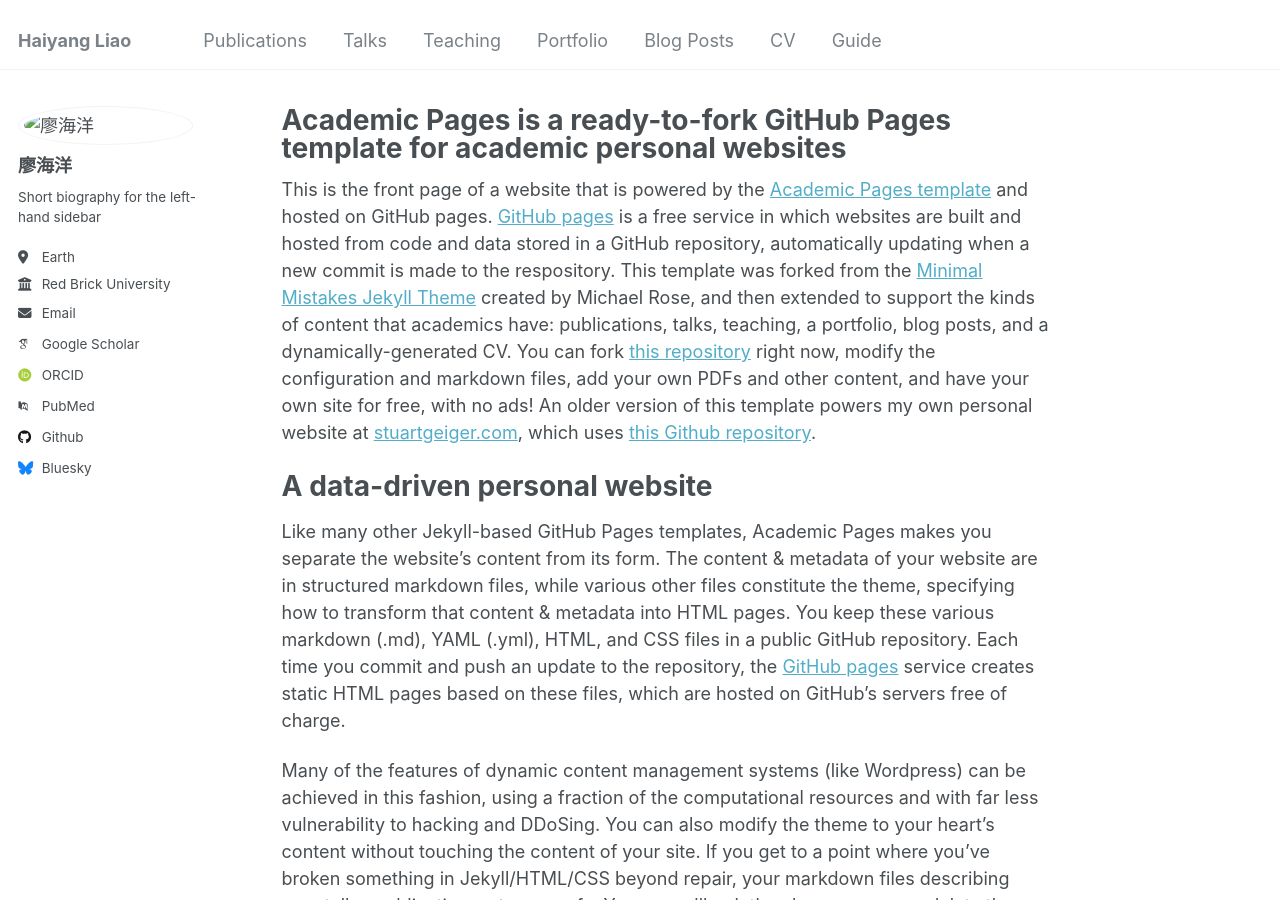
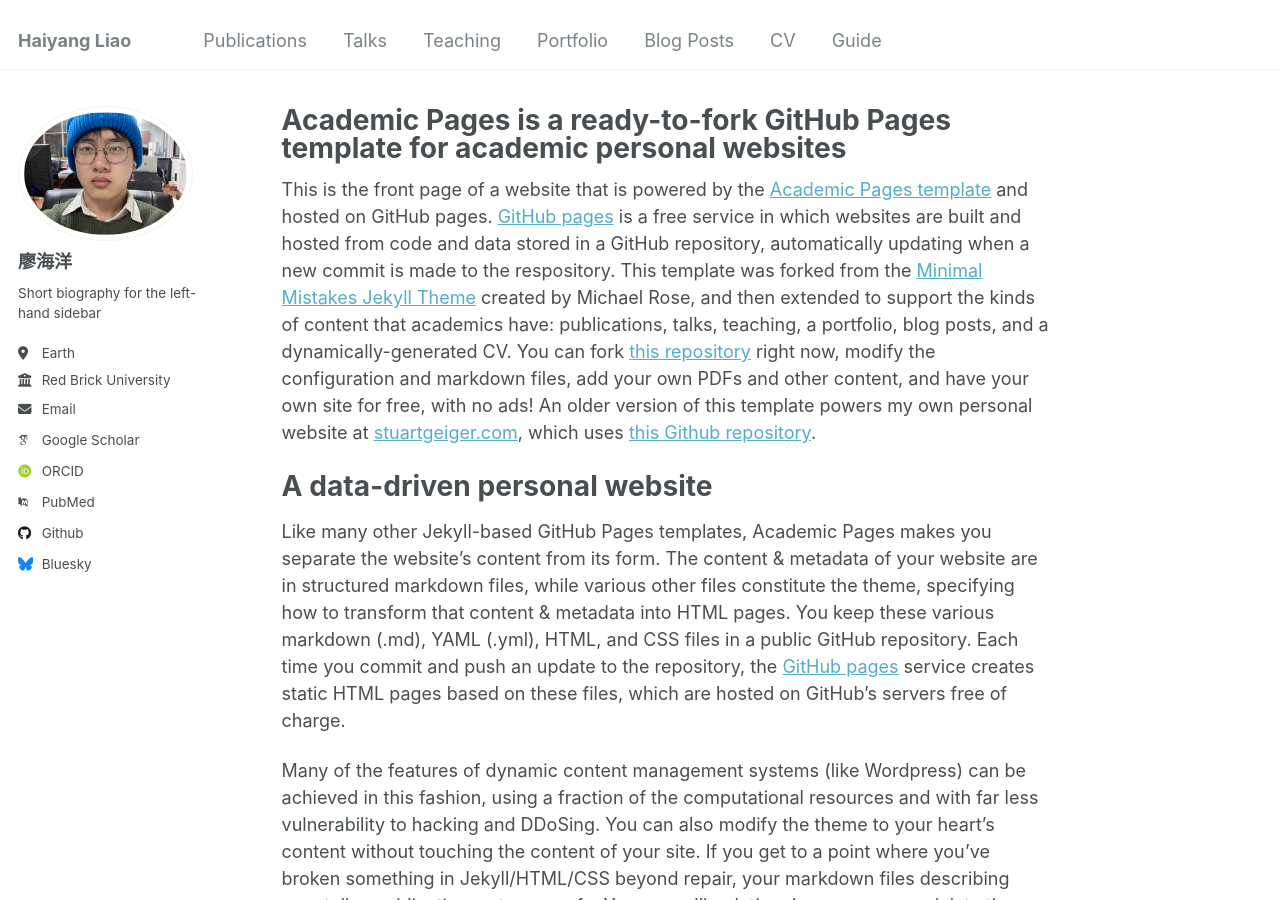
Before and after one commit to Whynot-cell/Whynot-cell.github.io, a Jekyll site: the page built from _pages/about.md, in a window 1280 px wide and 900 px high. Built offline with Jekyll 4.4.1, drawn with Linux system fonts in a browser that asks for light colours; some web fonts are replaced.

Commit message:
Update _config.yml

```diff
--- a/_config.yml
+++ b/_config.yml
@@ -12,16 +12,16 @@
 title_separator          : "-"
 name                     : &name "Your Name"
 description              : &description "personal description"
-url                      : https://academicpages.github.io # the base hostname & protocol for your site e.g. "https://mmistakes.github.io"
+url                      : https://liaohaiyang1534.github.io # the base hostname & protocol for your site e.g. "https://mmistakes.github.io"
 baseurl                  : "" # the subpath of your site, e.g. "/blog"
-repository               : "academicpages/academicpages.github.io"
+repository               : "liaohaiyang1534/liaohaiyang1534.github.io"
 
 # Site Author - The following control what appear as part of the author content on the side bar.
 #               If a field is blank the icon and link will not appear, otherwise it will be shown.
 #               Additional customization can be done by editing /_includes/author-profile.html
 author:
   # Biographic information
-  avatar           : "images/profile.png"
+  avatar           : "profile.png"
   name             : "廖海洋"
   pronouns         : # example: "she/her"
   bio              : "Short biography for the left-hand sidebar"
@@ -43,7 +43,7 @@
   bitbucket        : # Username - Update with your username on the site
   codepen          : # Username
   dribbble         : # Username
-  github           : "academicpages"
+  github           : "liaohaiyang1534"
   kaggle           : # Username
   stackoverflow    : # User number or user number and name (i.e., use "1" or "1/jeff-atwood")
 
```
